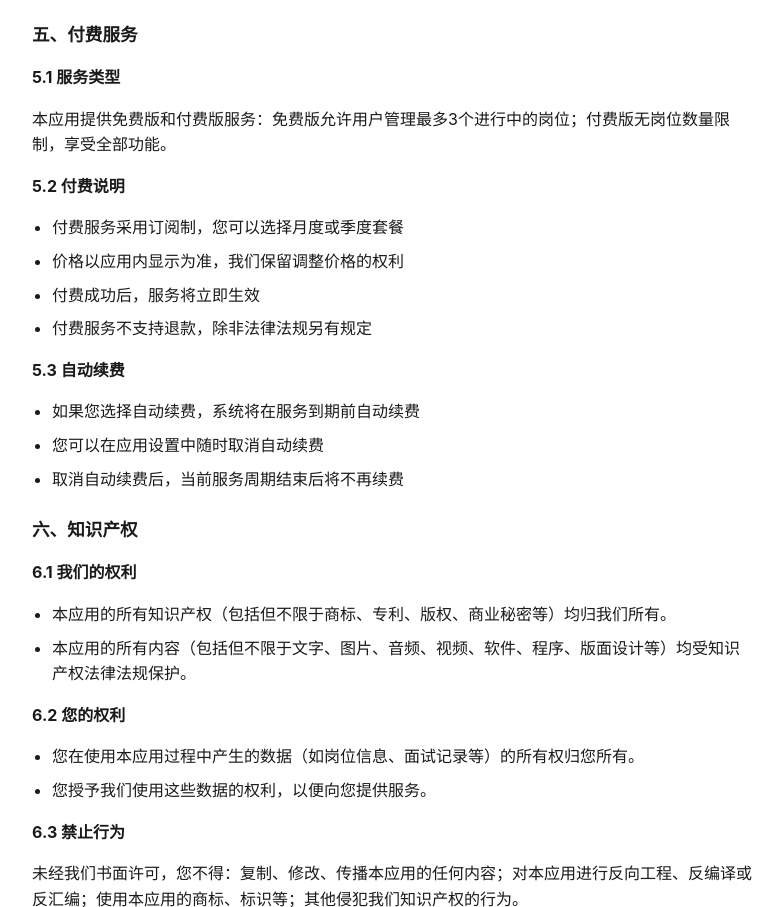
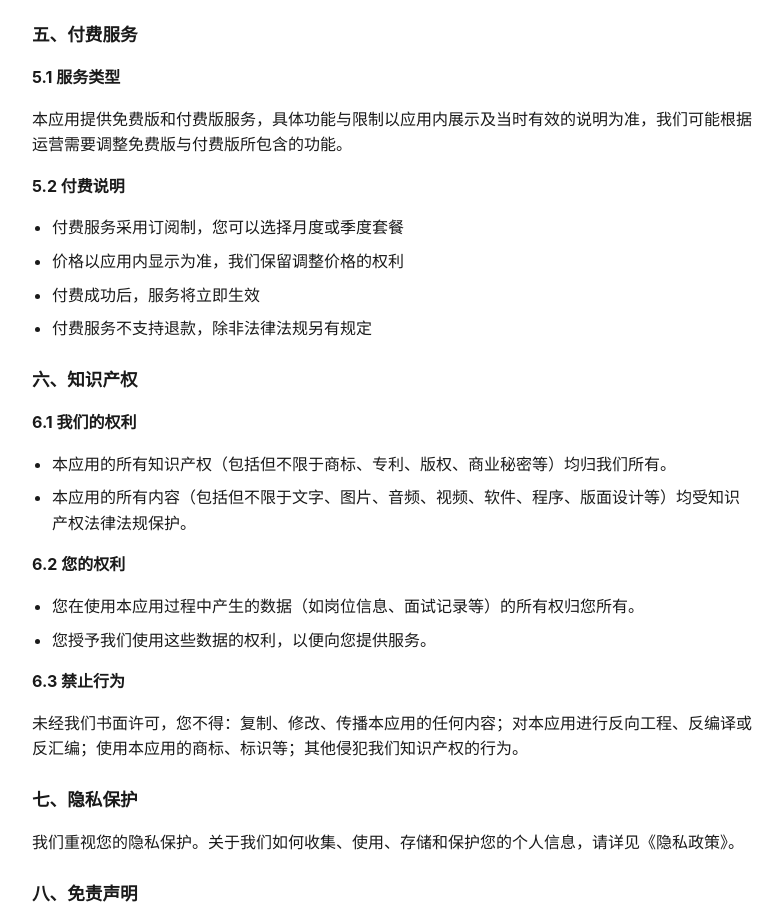
Before and after one commit to WangNaixuan/jobpal-legal, a website: page public/terms.html in a window 1280 px wide. Shown: the part 2236-3143 px from the top of the page, without its empty margins (248-1031 px from the left). Drawn offline with Linux system fonts and the light colour scheme.

Commit message:
Update terms html

```diff
--- a/public/terms.html
+++ b/public/terms.html
@@ -84,7 +84,7 @@
 
   <h2>五、付费服务</h2>
   <h3>5.1 服务类型</h3>
-  <p>本应用提供免费版和付费版服务：免费版允许用户管理最多3个进行中的岗位；付费版无岗位数量限制，享受全部功能。</p>
+  <p>本应用提供免费版和付费版服务，具体功能与限制以应用内展示及当时有效的说明为准，我们可能根据运营需要调整免费版与付费版所包含的功能。</p>
   <h3>5.2 付费说明</h3>
   <ul>
     <li>付费服务采用订阅制，您可以选择月度或季度套餐</li>
@@ -92,13 +92,6 @@
     <li>付费成功后，服务将立即生效</li>
     <li>付费服务不支持退款，除非法律法规另有规定</li>
   </ul>
-  <h3>5.3 自动续费</h3>
-  <ul>
-    <li>如果您选择自动续费，系统将在服务到期前自动续费</li>
-    <li>您可以在应用设置中随时取消自动续费</li>
-    <li>取消自动续费后，当前服务周期结束后将不再续费</li>
-  </ul>
-
   <h2>六、知识产权</h2>
   <h3>6.1 我们的权利</h3>
   <ul>
```
